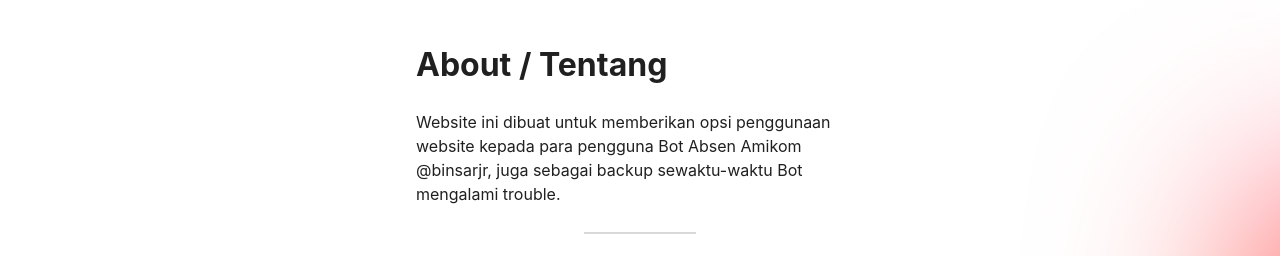
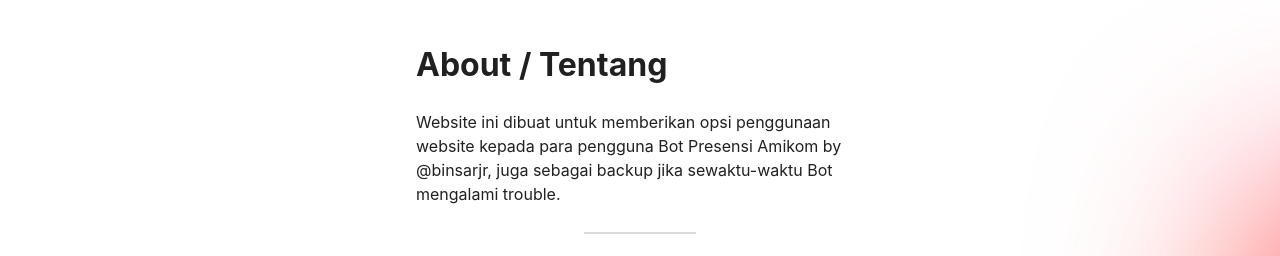
Before and after one commit to kalwabed/amikotwo, a Next.js app: page /about in a window 1280 px wide. Shown: the top 256 px of the page. Built offline with nearby package versions, Linux system fonts and the light colour scheme.

Commit message:
fix: about typography

```diff
--- a/src/pages/about.tsx
+++ b/src/pages/about.tsx
@@ -11,8 +11,8 @@
           About / Tentang
         </Text>
         <Text>
-          Website ini dibuat untuk memberikan opsi penggunaan website kepada para pengguna Bot Absen Amikom @binsarjr,
-          juga sebagai backup sewaktu-waktu Bot mengalami trouble.
+          Website ini dibuat untuk memberikan opsi penggunaan website kepada para pengguna Bot Presensi Amikom by
+          @binsarjr, juga sebagai backup jika sewaktu-waktu Bot mengalami trouble.
         </Text>
         <Box
           as="span"
```
